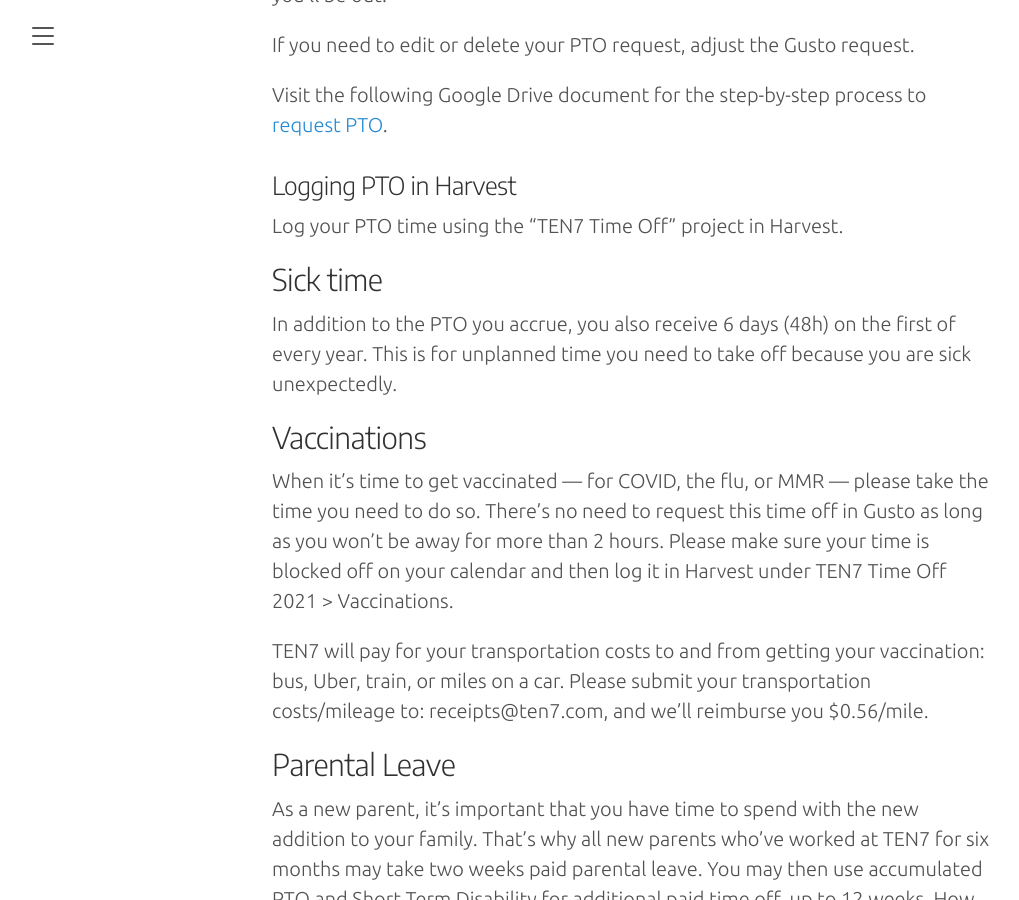
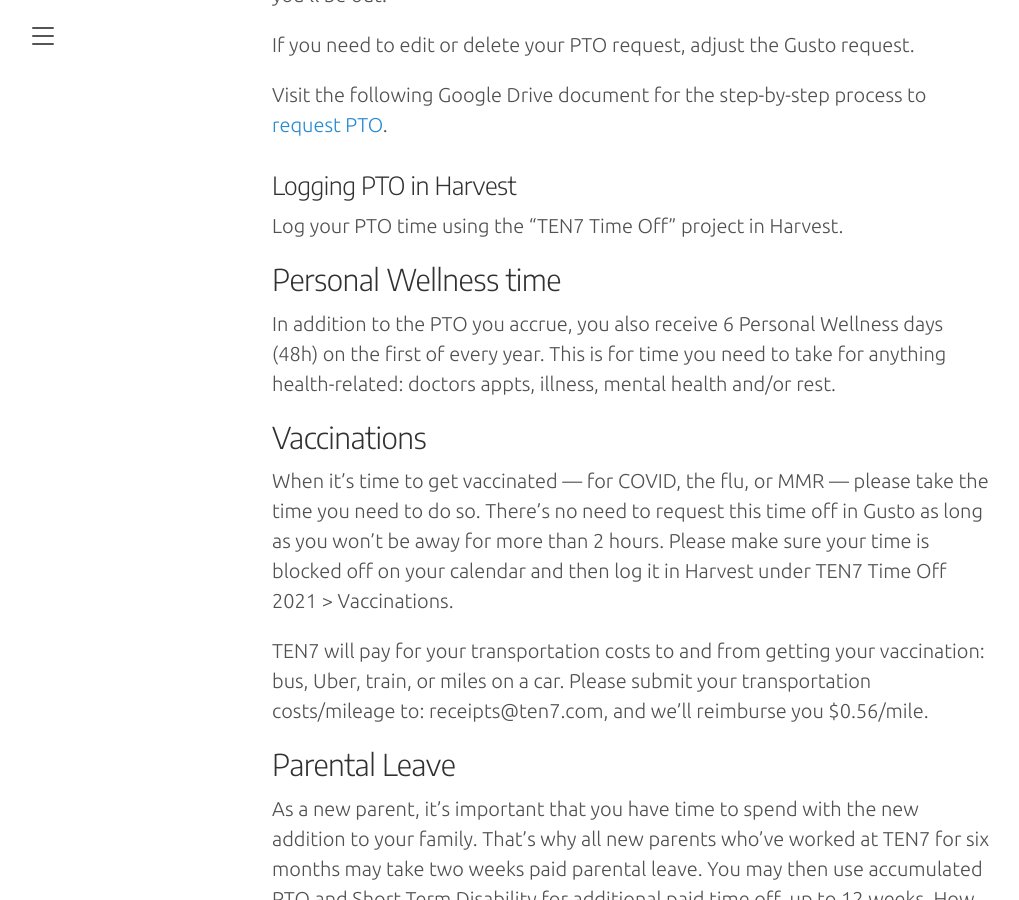
Before and after one commit to ten7/handbook.ten7.com, a Jekyll site: the page built from 040-our-benefits.md, in a window 1280 px wide and 900 px high, scrolled down 2862 px. Shown: the whole window, without its empty margins (8-1027 px from the left). Built offline with Jekyll 4.4.1, drawn with Linux system fonts in a browser that asks for light colours; some web fonts are replaced; our own code applies the rules of GitHub Pages for plain Markdown files.

Commit message:
Sick time --> Personal Wellness time

```diff
--- a/040-our-benefits.md
+++ b/040-our-benefits.md
@@ -75,9 +75,9 @@
 
 Log your PTO time using the "TEN7 Time Off" project in Harvest.
 
-## Sick time
+## Personal Wellness time
 
-In addition to the PTO you accrue, you also receive 6 days (48h) on the first of every year. This is for unplanned time you need to take off because you are sick unexpectedly.
+In addition to the PTO you accrue, you also receive 6 Personal Wellness days (48h) on the first of every year. This is for time you need to take for anything health-related: doctors appts, illness, mental health and/or rest.
 
 ## Vaccinations
 
```
